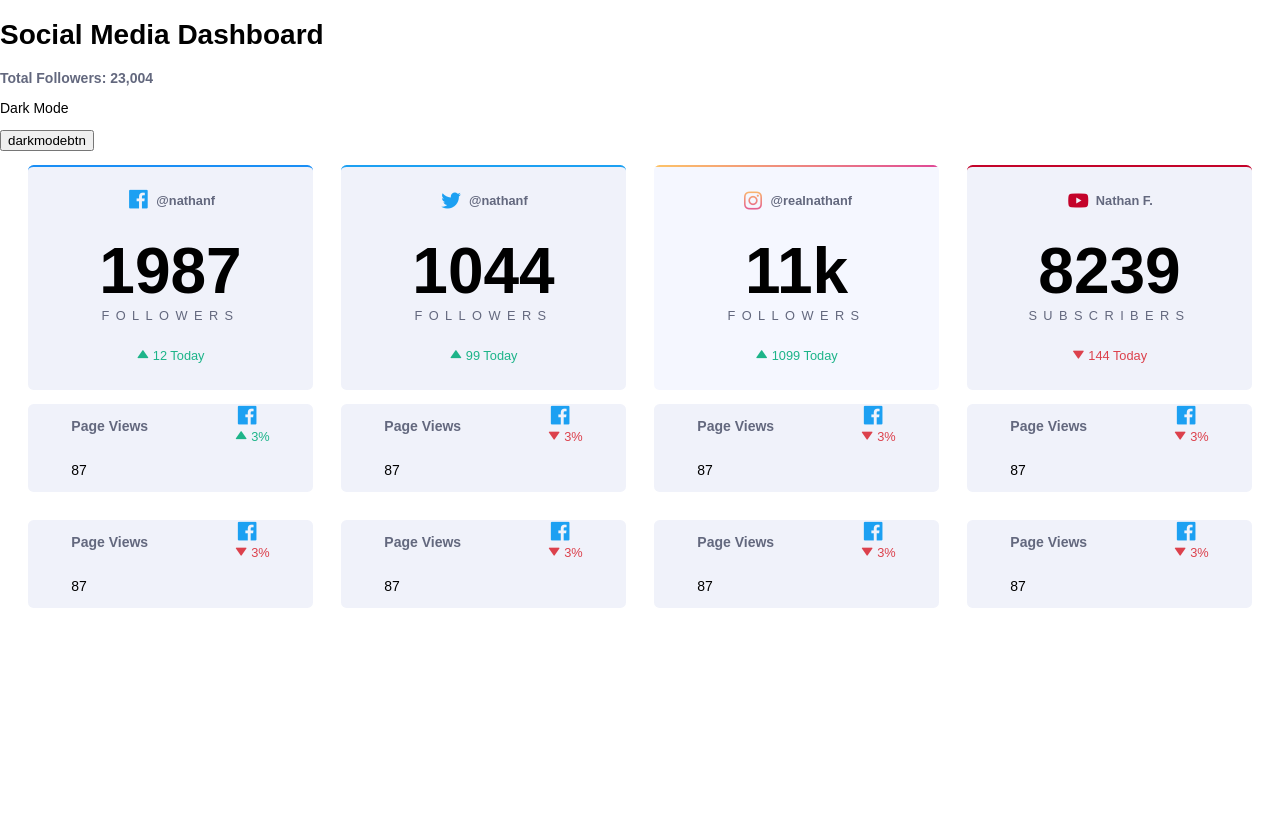
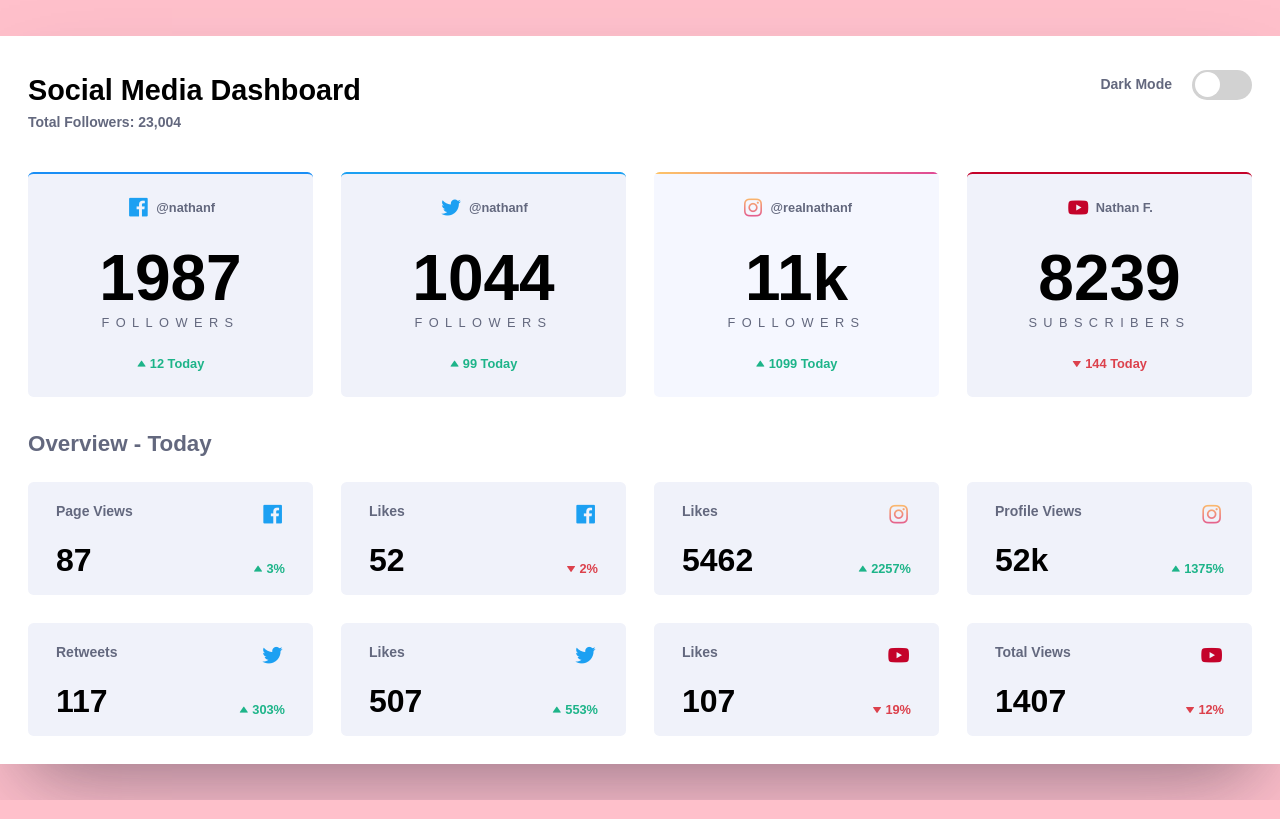
Before and after one commit to SereyvatanaUng/social-media-dashboard, a plain HTML site: page index.html in a window 1280 px wide. Drawn offline with nearby package versions, Linux system fonts and the light colour scheme.

Commit message:
Finish 90% of CSS

```diff
--- a/index.html
+++ b/index.html
@@ -19,13 +19,26 @@
     </style>
 </head>
 <body>
-    <header >
-        <h1>Social Media Dashboard</h1>
-        <p class="desc">Total Followers: 23,004</p>
-        <p>Dark Mode</p>
-        <button class="btn">darkmodebtn</button>
+    <section class="section">
 
-    </header>
+        <div class="header">
+            <div class="">
+                <h1 class="title">Social Media Dashboard</h1>
+                <p class="desc total">Total Followers: 23,004</p>
+                <div class="line"></div>
+            </div>
+            <div class="dark-mode">
+                <p class="desc dark">Dark Mode</p>
+                <div class="button-container">
+                    <div class="container" >
+                        <input type="checkbox" id="check">
+                        <label for="check" class="button"></label>
+                    </div>
+                </div>
+            </div>
+
+
+        </div>
 
         <main>
 
@@ -84,8 +97,11 @@
                 </div>
             </div>
 
+            <p class="desc overview">Overview - Today</p>
+
             <div class="small-card-container card-container-style">
 
+                <div class="small-card-row row-1">
                     <div class="small-card small-card-1">
                         <div class="left-card">
                             <p class="desc">Page Views</p>
@@ -103,8 +119,8 @@
                     </div>
                     <div class="small-card small-card-2">
                         <div class="left-card">
-                    <p class="desc">Page Views</p>
-                    <p class="num">87</p>
+                            <p class="desc">Likes</p>
+                            <p class="num">52</p>
                         </div>
                         <div class="right-card">
                             <div class="profile">
@@ -112,102 +128,109 @@
                             </div>
                             <div class="subscribe-amount accent-red">
                                 <i class='bx bxs-down-arrow' ></i>
-                        <span>3%</span>
+                                <span>2%</span>
                             </div>
                         </div>
                     </div>
                     <div class="small-card small-card-3">
                         <div class="left-card">
-                    <p class="desc">Page Views</p>
-                    <p class="num">87</p>
+                            <p class="desc">Likes</p>
+                            <p class="num">5462</p>
                         </div>
                         <div class="right-card">
-                    <div class="profile">
-                        <i class='bx bxl-facebook-square bx-sm'></i>
+                            <div class="profile ig">
+                                <i class='bx bxl-instagram bx-sm'></i>
                             </div>
-                    <div class="subscribe-amount accent-red">
-                        <i class='bx bxs-down-arrow' ></i>
-                        <span>3%</span>
+                            <div class="subscribe-amount accent-green">
+                                <i class='bx bxs-up-arrow' ></i>
+                                <span>2257%</span>
                             </div>
                         </div>
                     </div>
                     <div class="small-card small-card-4">
                         <div class="left-card">
-                    <p class="desc">Page Views</p>
-                    <p class="num">87</p>
+                            <p class="desc">Profile Views</p>
+                            <p class="num">52k</p>
+                        </div>
+                        <div class="right-card">
+                            <div class="profile ig">
+                                <i class='bx bxl-instagram bx-sm'></i>
+                            </div>
+                            <div class="subscribe-amount accent-green">
+                                <i class='bx bxs-up-arrow' ></i>
+                                <span>1375%</span>
+                            </div>
+                        </div>
+                    </div>
+                </div>
+
+                <div class="small-card-row row-2">
+                    <div class="small-card small-card-5">
+                        <div class="left-card">
+                            <p class="desc">Retweets</p>
+                            <p class="num">117</p>
                         </div>
                         <div class="right-card">
                             <div class="profile">
-                        <i class='bx bxl-facebook-square bx-sm'></i>
+                                <i class='bx bxl-twitter bx-sm'></i>
                             </div>
-                    <div class="subscribe-amount accent-red">
-                        <i class='bx bxs-down-arrow' ></i>
-                        <span>3%</span>
-                    </div>
-                </div>
-            </div>
-            <div class="small-card small-card-5">
-                <div class="left-card">
-                    <p class="desc">Page Views</p>
-                    <p class="num">87</p>
-                </div>
-                <div class="right-card">
-                    <div class="profile">
-                        <i class='bx bxl-facebook-square bx-sm'></i>
-                    </div>
-                    <div class="subscribe-amount accent-red">
-                        <i class='bx bxs-down-arrow' ></i>
-                        <span>3%</span>
+                            <div class="subscribe-amount accent-green">
+                                <i class='bx bxs-up-arrow' ></i>
+                                <span>303%</span>
                             </div>
                         </div>
                     </div>
                     <div class="small-card small-card-6">
                         <div class="left-card">
-                    <p class="desc">Page Views</p>
-                    <p class="num">87</p>
+                            <p class="desc">Likes</p>
+                            <p class="num">507</p>
                         </div>
                         <div class="right-card">
                             <div class="profile">
-                        <i class='bx bxl-facebook-square bx-sm'></i>
+                                <i class='bx bxl-twitter bx-sm'></i>
                             </div>
-                    <div class="subscribe-amount accent-red">
-                        <i class='bx bxs-down-arrow' ></i>
-                        <span>3%</span>
+                            <div class="subscribe-amount accent-green">
+                                <i class='bx bxs-up-arrow' ></i>
+                                <span>553%</span>
                             </div>
                         </div>
                     </div>
                     <div class="small-card small-card-7">
                         <div class="left-card">
-                    <p class="desc">Page Views</p>
-                    <p class="num">87</p>
+                            <p class="desc">Likes</p>
+                            <p class="num">107</p>
                         </div>
                         <div class="right-card">
-                    <div class="profile">
-                        <i class='bx bxl-facebook-square bx-sm'></i>
+                            <div class="profile yt">
+                                <i class='bx bxl-youtube bx-sm'></i>
                             </div>
                             <div class="subscribe-amount accent-red">
                                 <i class='bx bxs-down-arrow' ></i>
-                        <span>3%</span>
+                                <span>19%</span>
                             </div>
                         </div>
                     </div>
                     <div class="small-card small-card-8">
                         <div class="left-card">
-                    <p class="desc">Page Views</p>
-                    <p class="num">87</p>
+                            <p class="desc">Total Views</p>
+                            <p class="num">1407</p>
                         </div>
                         <div class="right-card">
-                    <div class="profile">
-                        <i class='bx bxl-facebook-square bx-sm'></i>
+                            <div class="profile yt">
+                                <i class='bx bxl-youtube bx-sm'></i>
                             </div>
                             <div class="subscribe-amount accent-red">
                                 <i class='bx bxs-down-arrow' ></i>
-                        <span>3%</span>
+                                <span>12%</span>
                             </div>
                         </div>
                     </div>
                 </div>
+
+
+            </div>
         </main>
+    </section>
 
 
 
--- a/style.css
+++ b/style.css
@@ -22,22 +22,118 @@
 }
 
 body {
-    margin: 0;
+    margin: 0 auto;
     padding: 0;
     max-width: 1440px;
-    height: 100vh;
+
+    min-height: 100vh;
     font-size: 14px;
     font-family: 'Poppins', sans-serif;
+    background-color: pink;
+
+    display: flex;
+    align-items: center;
+    justify-content: center;
+}
+
+.section {
+    width: 100%;
+    background-color: white;
+    padding: 1em 2em;
+    border-radius: 1em;
+    box-shadow: rgba(50, 50, 93, 0.25) 0px 50px 100px -20px, rgba(0, 0, 0, 0.3) 0px 30px 60px -30px;
+}
+
+.title {
+    font-size: 1.8rem;
+    margin-bottom: 0;
+}
+
+.desc {
+    font-weight: 700;
+    color: var(--Dark-Grayish-Blue);
+    margin-top: 1.5em;
+    margin-bottom: 0.5em;
+}
+
+.total {
+    margin-top: 0.5em;
+    margin-bottom: 0;
+}
+
+.line {
+    margin: 1em 0;
+    border: 1px solid var(--Dark-Grayish-Blue);
+}
+
+.dark-mode {
+    /* margin-top: 1em; */
+    display: flex;
+    justify-content: space-between;
+}
+
+.dark {
+    margin-top: 0.8em;
+}
+
+/* ========== Button Design ========== */
+
+.button-container {
+    width: 80px;
+    height: 50px;
+}
+
+.container {
+    width: 100%;
+    height: 40px;
+
+    display: flex;
+    align-items: center;
+    justify-content: flex-end;
+}
+
+.button {
+    background-color: #d2d2d2;
+    width: 60px;
+    height: 30px;
+    border-radius: 60px;
+    cursor: pointer;
+    position: relative;
+    transition: 0.2s;
+}
+
+.button::before {
+    position: absolute;
+    content: '';
+    background-color: #fff;
+    width: 25px;
+    height: 25px;
+    border-radius: 60px;
+    margin: 2.6px;
+    transition: 0.2s;
+}
+
+input:checked + .button {
+    background-color: #20096d;
+}
+
+input:checked + .button::before {
+    transform: translateX(30px);
+}
+
+input {
+    display: none;
 }
 
 /* ========== Card component ========== */
 /* ========== Big card 1 ========== */
 
-.big-card-container {
+.big-card-container,
+.small-card-row {
     display: grid;
     grid-template-columns: repeat(auto-fit, minmax(200px, 1fr));
     gap: 2em;
-    margin: 1em 2em;
+    margin: 1em 0;
 }
 
 .big-card {
@@ -83,8 +179,13 @@ body {
     margin-top: 0;
 }
 
+.subscribe-amount i {
+    font-size: 0.6rem;
+}
+
 .subscribe-amount {
     font-size: 0.8rem;
+    font-weight: 700;
 }
 
 .accent-green {
@@ -116,7 +217,7 @@ body {
     border-top: 0.2em solid transparent;
 }
 
-.big-card-3 .profile i {
+.big-card-3 .profile i, .ig {
     background: -webkit-linear-gradient(#fdc468, #df4996);
     -webkit-background-clip: text;
     -webkit-text-fill-color: transparent;
@@ -128,24 +229,23 @@ body {
     border-top-color: var(--YouTube);
 }
 
-.big-card-4 .profile i {
+.big-card-4 .profile i,
+.yt i{
     color: var(--YouTube);
 }
 
-@media screen and (min-width: 768px) {
-    /* .big-card-container {
-        display: grid;
-        grid-template-columns: repeat(autofit, 1fr);
-    } */
+/* ========== Overview ========== */
+.overview {
+    font-size: 1.4rem;
 }
+
+
 
 /* ========== Small card 4 ========== */
 
 .small-card-container {
-    display: grid;
-    grid-template-columns: repeat(auto-fit, minmax(250px, 1fr));
-    gap: 2em;
-    margin: 1em 2em;
+    display: flex;
+    flex-direction: column;
 }
 
 .small-card {
@@ -153,18 +253,68 @@ body {
     border-radius: .4em;
 
     display: flex;
-    justify-content: space-around;
+    justify-content: space-between;
 }
 
 .left-card,
 .right-card {
     display: flex;
     flex-direction: column;
+    padding: 0 2em;
 }
 
-.desc {
+
+
+.left-card .num {
     font-weight: 700;
-    color: var(--Dark-Grayish-Blue);
+    font-size: 2rem;
+    margin-top: 0.5em;
+    margin-bottom: 0.5em;
 }
 
-.
+.right-card .profile{
+    margin-top: 1.5em;
+    margin-bottom: 0.5em;
+    align-self: self-end;
+}
+
+.right-card .subscribe-amount {
+    margin-top: 2em;
+    margin-bottom: 0.5em;
+}
+
+@media screen and (min-width: 700px) {
+    .section {
+        border-radius: unset;
+    }
+    .big-card-container,
+    .small-card-row  {
+        display: grid;
+        grid-template-columns: repeat(2, minmax(200px, 1fr));
+        gap: 2em;
+        margin: 1em 0;
+    }
+}
+
+@media screen and (min-width: 875px) {
+    .line {
+        display: none;
+    }
+    .header {
+        display: flex;
+        align-items: center;
+        justify-content: space-between;
+        margin-bottom: 3em;
+    }
+}
+
+@media screen and (min-width: 940px) {
+    .big-card-container,
+    .small-card-row  {
+        display: grid;
+        grid-template-columns: repeat(auto-fit, minmax(200px, 1fr));
+        gap: 2em;
+        margin: 1em 0;
+    }
+
+}
```
Lines whose indentation alone changed are shown as unchanged.
